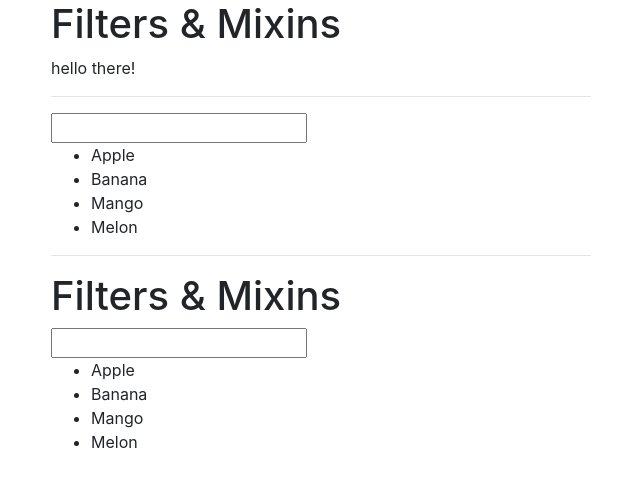
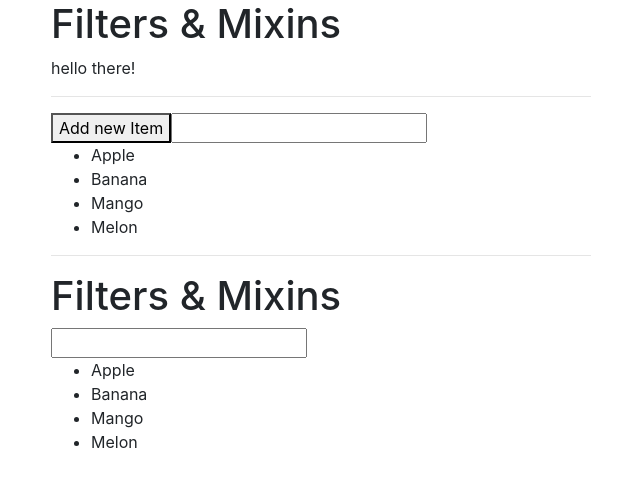
Before and after one commit to vladislavXXL/stock-trader, a Vue app: page / in a window 1280 px wide. Shown: the top 486 px of the page, without its empty margins (34-674 px from the left). Built offline with nearby package versions, Linux system fonts and the light colour scheme.

Commit message:
Upd with knowlidg that mixins are replicating data inside for each component

```diff
--- a/src/App.vue
+++ b/src/App.vue
@@ -5,6 +5,7 @@
                 <h1>Filters & Mixins</h1>
                 <p>{{ text | toUppercase | toLowercase }}</p>
                 <hr>
+                <button @click="fruits.push('Berries')">Add new Item</button>
                 <input type="text" v-model="filterText">
                 <ul>
                     <li v-for="fruit in filteredFruits">{{ fruit }}</li>
```
